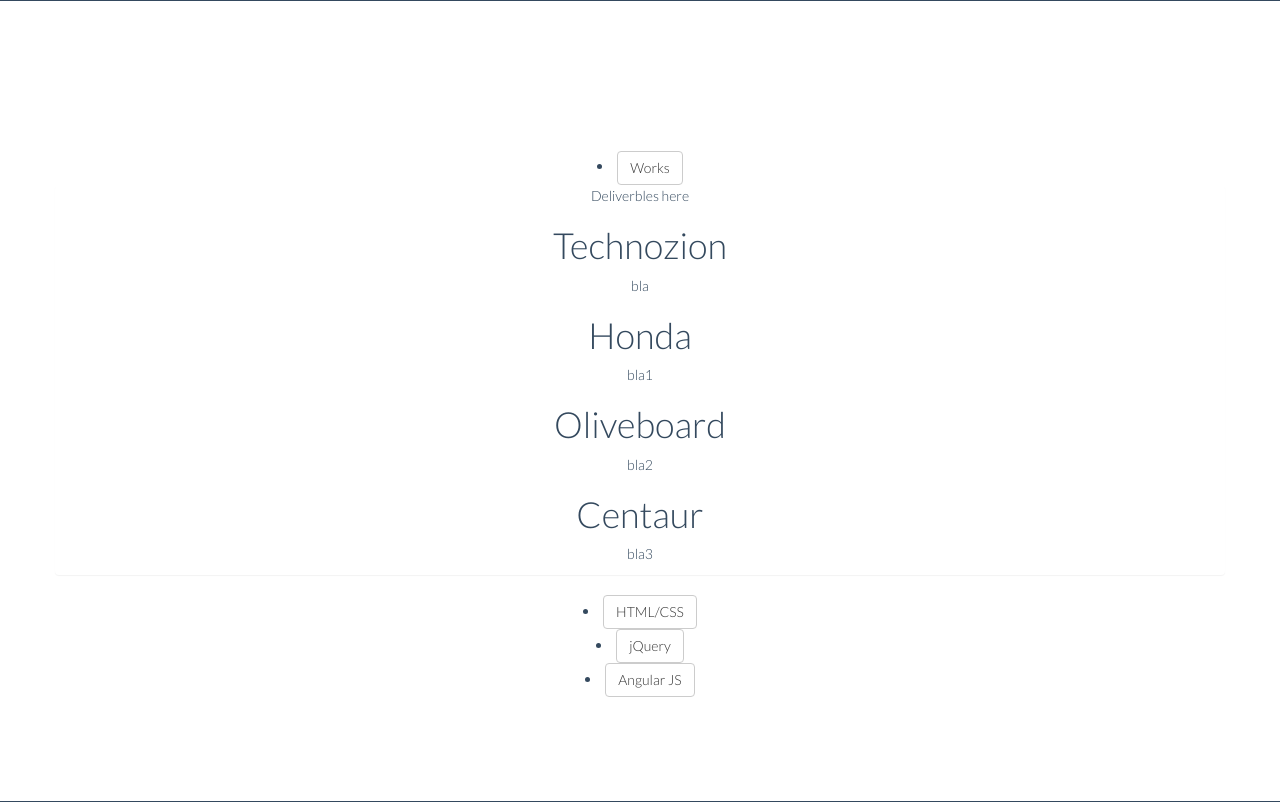
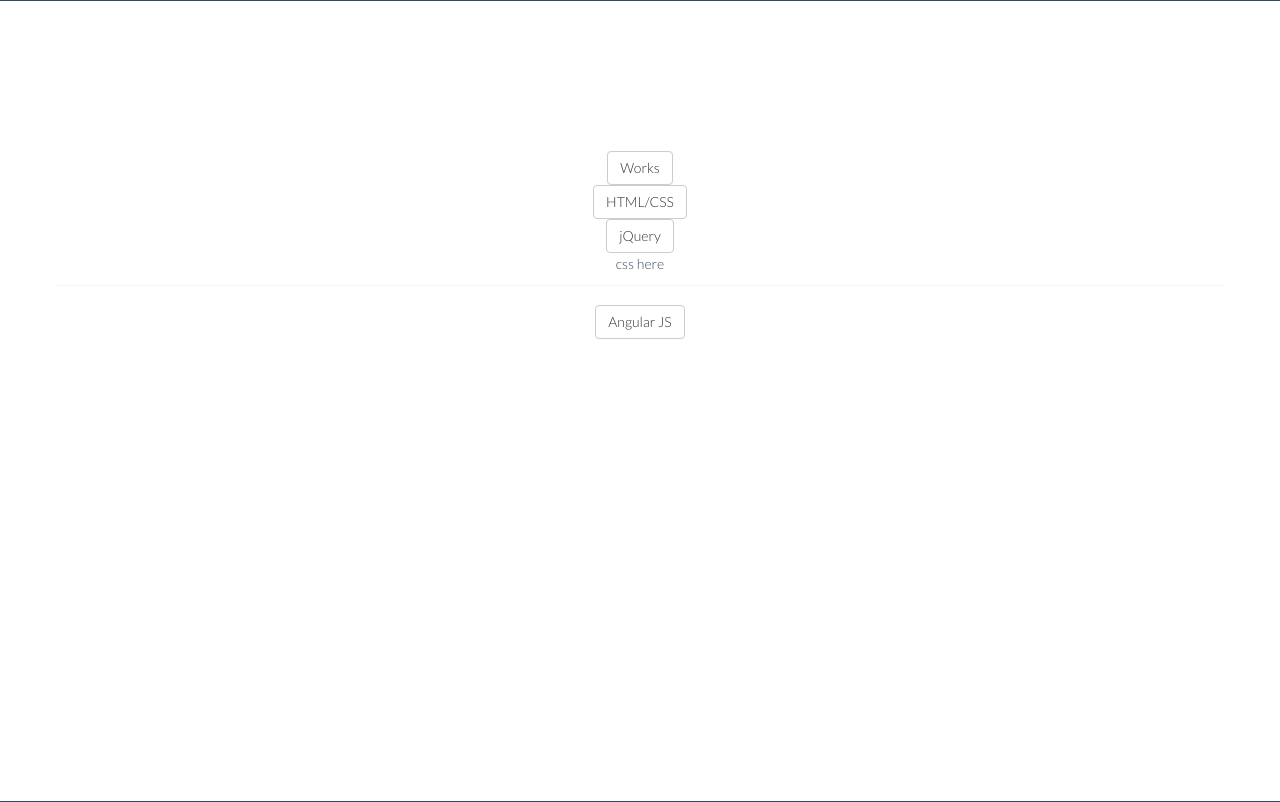
Before and after one commit to rameshkonatala/portfolio, a Django app: page / in a window 1280 px wide. Shown: the part 2399-3201 px from the top of the page. Run offline with Django 3.2, Linux system fonts and the light colour scheme; some libraries are stand-ins or nearby versions.

Commit message:
minor changes

```diff
--- a/intro/templates/intro/index.html
+++ b/intro/templates/intro/index.html
@@ -222,34 +222,34 @@
     <section id="portfolio" class="portfolio-section">
         <div class="container">
             <div class="row">
-                <li>
+                <div>
                   <button type="button" class="btn btn-default link">Works</button>
-                  <div class="panel active" ng-controller="MainController" id="div1">
+                  <div class="panel" ng-controller="MainController" id="div1">
                     <p>Deliverbles here</p>
                       <div ng-repeat="work in works">
                         <h1>{{work.organisation}}</h1>
                         <p>{{work.deliverable}}</p>
                       </div>
                   </div>
-                </li>
-                <li>
+                </div>
+                <div>
                     <button type="button" class="btn btn-default link">HTML/CSS</button>
                     <div class="panel" id="div1">
                       <p>html here</p>
                     </div>
-                </li>
-                <li>
+                </div>
+                <div>
                     <button type="button" class="btn btn-default link">jQuery</button>
-                    <div class="panel" id="div1">
+                    <div class="panel active" id="div1">
                       <p>css here</p>
                     </div>
-                </li>
-                <li>
+                </div>
+                <div>
                     <button type="button" class="btn btn-default link">Angular JS</button>
                     <div class="panel" id="div1">
                       <p>jquery here</p>
                     </div>
-                </li>
+                </div>
             </div>
         </div>
     </section>
```
